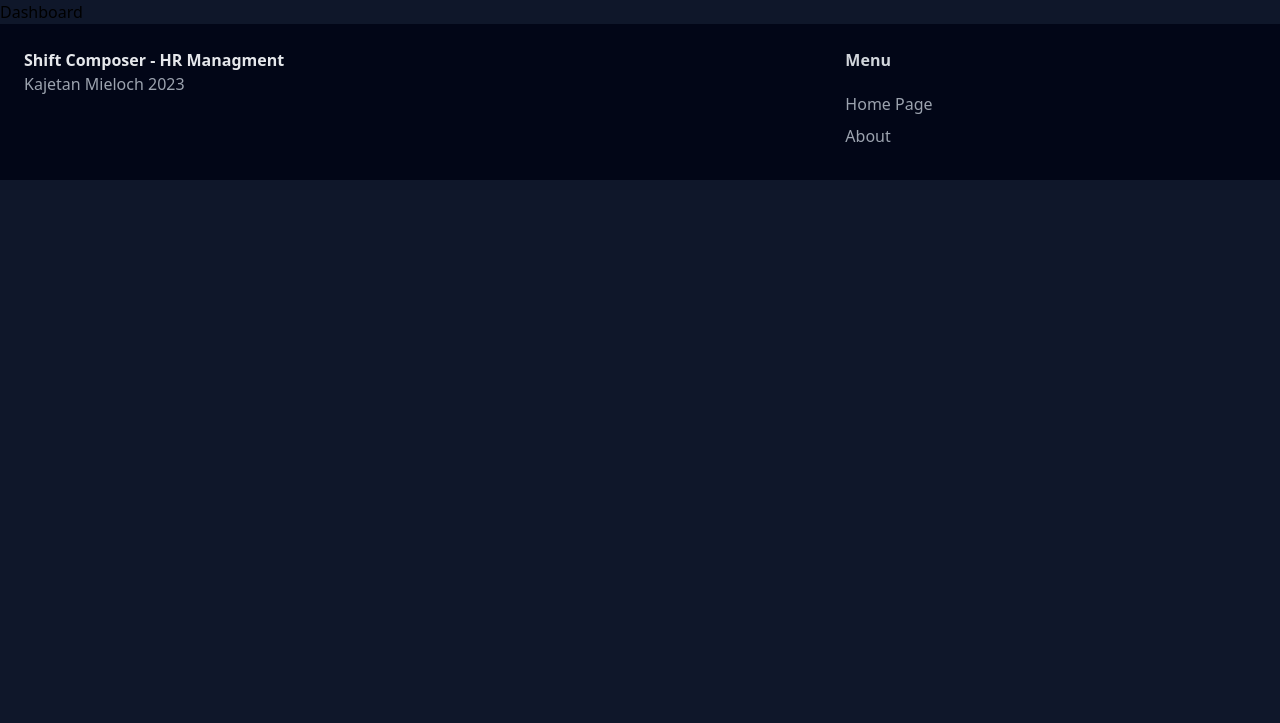
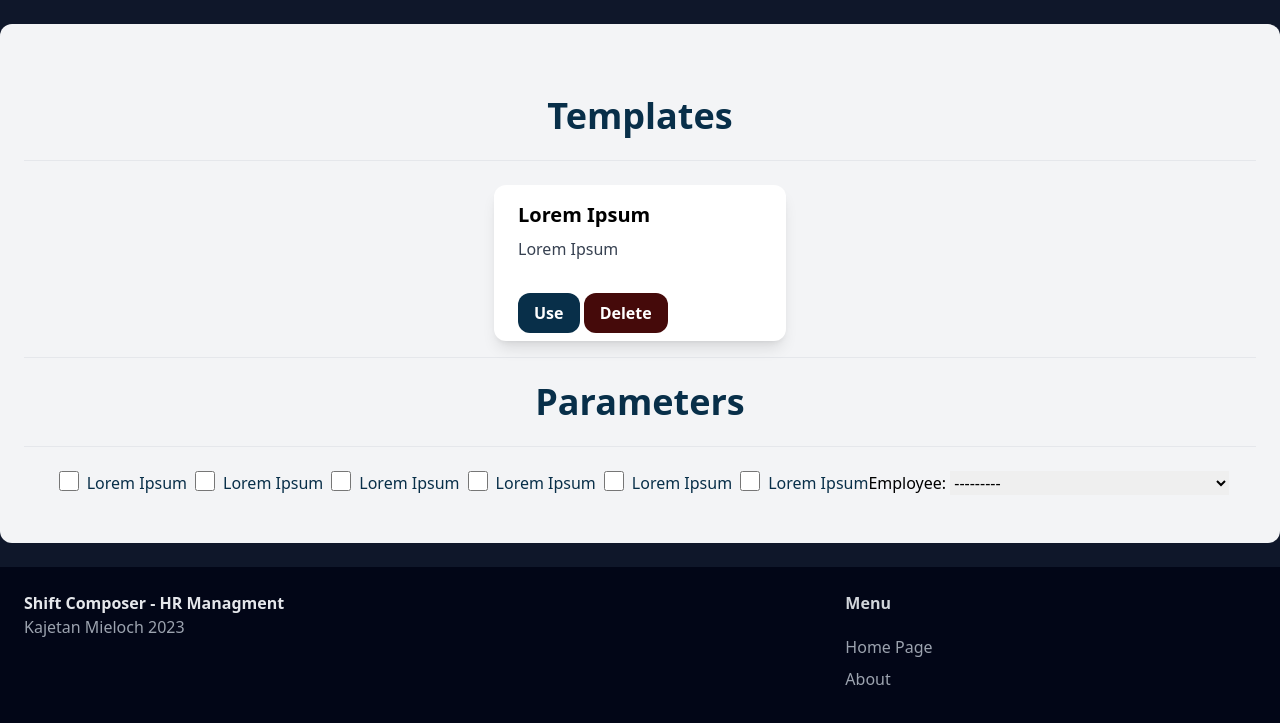
Before and after one commit to KajetanMieloch/Shift-Composer-2.0, a Django app: page /generator/ in a window 1280 px wide. Shown: the part 88-811 px from the top of the page. Before the commit the page ends 268 px from the top, so only its background shows below. Run offline with Django 4.2, Linux system fonts and the light colour scheme; a user stored in the database is signed in; data comes from the database, SQL or seed files in the repository; both versions use the stored data as it was after the commit; parts of the project's set-up code (start-up, migrations or seed data) failed here and were passed over; some libraries are stand-ins or nearby versions.

Commit message:
Add basic design of generator
Just UIX changes

```diff
--- a/employees/models.py
+++ b/employees/models.py
@@ -18,7 +18,7 @@ class Employee(models.Model):
     position = models.ForeignKey(Position, on_delete=models.CASCADE)
 
     def __str__(self):
-        return  self.organisation.name + " - " + self.name + " " + self.surname + " - " + self.position.position
+        return  self.name + " " + self.surname + " - " + self.position.position
 
 class Availability(models.Model):
 
--- a/employees/templates/employees/details.html
+++ b/employees/templates/employees/details.html
@@ -38,6 +38,7 @@
     {% endif %}
     {% endfor %}
     <h1 class="mb-6 text-4xl font-bold text-center text-sky-950">{{ employee.name }} {{ employee.surname }}</h1>
+    <hr class="mb-6">
     <div class="flex flex-col items-center justify-center">
         <div class="flex flex-row items-center justify-center gap-24 mb-6">
         <button class="px-4 py-2 text-white bg-sky-950 rounded hover:bg-sky-850" onclick="previousMonth();"><---</button>
--- a/employees/templates/employees/index.html
+++ b/employees/templates/employees/index.html
@@ -30,6 +30,7 @@
     {% endif %}
     {% endfor %}
     <h1 class="mb-6 mt-6 text-4xl font-bold text-center text-sky-950">Employees</h1>
+    <hr class="mb-6">
     <div class="grid grid-cols-1 sm:grid-cols-2 md:grid-cols-3 lg:grid-cols-4 xl:grid-cols-6 gap-6 w-full">
         <form action="{% url 'employees:add_position' %}" method="POST" class="border-2 rounded-xl shadow-xl px-8 py-6 flex items-center justify-center grid grid-cols-1 grid-row-2 gap-4">
             {% csrf_token %}
--- /dev/null
+++ b/generator/forms.py
@@ -0,0 +1,12 @@
+from django import forms
+from employees.models import Employee, Position, Availability
+from core.models import UserProfile
+
+class SelectEmployeeForm(forms.Form):
+    class Meta:
+        fields = ['employee']
+    employee = forms.ModelChoiceField(queryset=Employee.objects.none())
+
+    def __init__(self, org, *args, **kwargs):
+        super().__init__(*args, **kwargs)
+        self.fields['employee'].queryset = Employee.objects.filter(organisation=org.id)
--- a/generator/templates/generator/index.html
+++ b/generator/templates/generator/index.html
@@ -1,18 +1,62 @@
 {% extends "core/base.html" %}
 
-{% block title %}Dashboard{% endblock %}
+{% block title %}Shift Generator{% endblock %}
 
 {% block style %}
 {% endblock %}
 
 {% block content %}
-    <div class="container">
-        <div class="row">
-            <div class="col-md-12">
-                <h1>Dashboard</h1>
+<div class="mt-6 mb-6 px-6 py-12 bg-gray-100 rounded-xl">
+
+{% for msg in messages %}
+{% if msg.tags == 'error' %}
+<div class="px-6 py-2 mb-2 text-sm text-center bg-red-300 rounded-xl text-red-600 text-l font-bold">
+    {{ msg }}
+</div>
+{% endif %}
+{% if msg.tags == 'success' %}
+<div class="px-6 py-2 mb-2 text-sm text-center bg-green-500 rounded-xl opacity-50 text-white-100 text-l font-bold">
+    {{ msg }}
+</div>
+{% endif %}
+{% if msg.tags == 'info' %}
+<div class="px-6 py-2 mb-2 text-sm text-center bg-yellow-300 rounded-xl opacity-40 text-white-100 text-l font-bold">
+    {{ msg }}
+</div>
+{% endif %}
+{% endfor %}
+
+<h1 class="mb-6 mt-6 text-4xl font-bold text-center text-sky-950">Templates</h1>
+<hr class="mb-6">
+<div class="flex flex-wrap justify-center">
+    <div class="w-full md:w-1/2 lg:w-1/3 xl:w-1/4 px-2 mb-4">
+        <div class="bg-white rounded-xl shadow-lg">
+            <div class="px-6 py-4">
+                <div class="font-bold text-xl mb-2">Lorem Ipsum</div>
+                <p class="text-gray-700 text-base">
+                    Lorem Ipsum
+                </p>
+            </div>
+            <div class="px-6 pt-4 pb-2">
+                <a href="#" class="inline-block bg-sky-950 hover:bg-sky-850 text-white font-bold py-2 px-4 rounded-xl">Use</a>
+                <a href="#" class="inline-block bg-red-950 hover:bg-red-850 text-white font-bold py-2 px-4 rounded-xl">Delete</a>
             </div>
         </div>
     </div>
+</div>
+<hr class="mb-6">
+<h1 class="mb-6 mt-6 text-4xl font-bold text-center text-sky-950">Parameters</h1>
+<hr class="mb-6">
+<div class="flex flex-wrap justify-center">
+    <input type="checkbox" class="form-checkbox h-5 w-5 text-sky-950 ml-2" ><span class="ml-2 text-sky-950">Lorem Ipsum</span>
+    <input type="checkbox" class="form-checkbox h-5 w-5 text-sky-950 ml-2" ><span class="ml-2 text-sky-950">Lorem Ipsum</span>
+    <input type="checkbox" class="form-checkbox h-5 w-5 text-sky-950 ml-2" ><span class="ml-2 text-sky-950">Lorem Ipsum</span>
+    <input type="checkbox" class="form-checkbox h-5 w-5 text-sky-950 ml-2" ><span class="ml-2 text-sky-950">Lorem Ipsum</span>
+    <input type="checkbox" class="form-checkbox h-5 w-5 text-sky-950 ml-2" ><span class="ml-2 text-sky-950">Lorem Ipsum</span>
+    <input type="checkbox" class="form-checkbox h-5 w-5 text-sky-950 ml-2" ><span class="ml-2 text-sky-950">Lorem Ipsum</span>
+    {{ employees.as_p }}
+
+</div>
 {% endblock %}
 
 {% block script %}
--- a/generator/views.py
+++ b/generator/views.py
@@ -1,4 +1,16 @@
 from django.shortcuts import render
+from .forms import SelectEmployeeForm
+from django.shortcuts import redirect
+from organisation.models import Organisation
+
 
 def index(request):
-    return render(request, 'generator/index.html')
+
+    try:
+        org = Organisation.objects.get(members__user=request.user)
+    except:
+        return redirect('organisation:notinorg')
+
+    return render(request, 'generator/index.html',{
+        'employees': SelectEmployeeForm(org=org)
+    })
```
Also changed, not shown: db.sqlite3.
